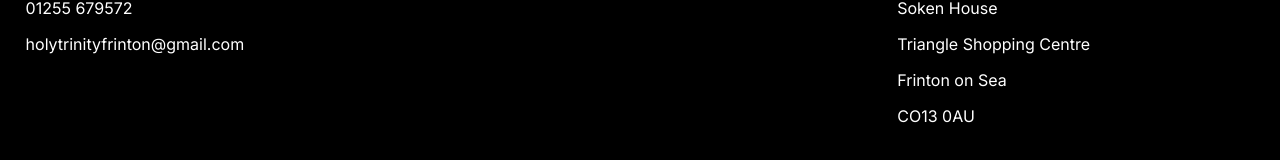
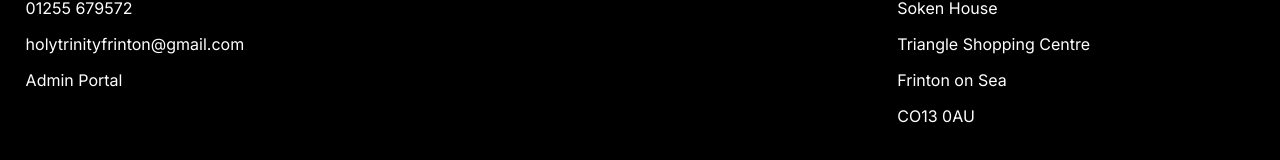
Before and after one commit to daniellievesley/HolyTrinityWebsite, a plain HTML site: page admin.html in a window 1280 px wide. Shown: the part 632-792 px from the top of the page. Drawn offline with Linux system fonts and the light colour scheme; no server answers.

Commit message:
adding in admin link in footer

```diff
--- a/admin.html
+++ b/admin.html
@@ -62,6 +62,7 @@
         <div id="contacts">
         <p> 01255 679572 </p>
         <p> <a href="mailto:holytrinityfrinton@gmail.com" > holytrinityfrinton@gmail.com </a> </p>
+        <p> <a href="admin.html"> Admin Portal </a></p>
         </div>
         </div>
         <div class="footertile">
```
Also changed, not shown: contact.html (+1 -0 lines), news.html (+1 -0 lines), sermons.html (+1 -0 lines), statementOfFaith.html (+1 -0 lines).
